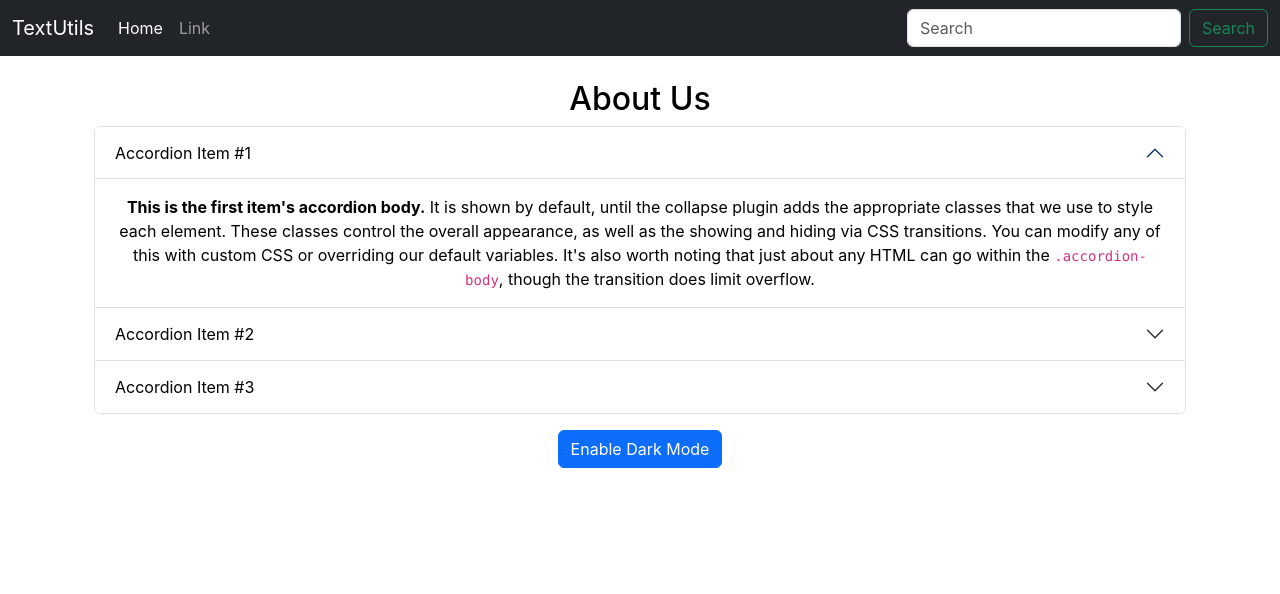
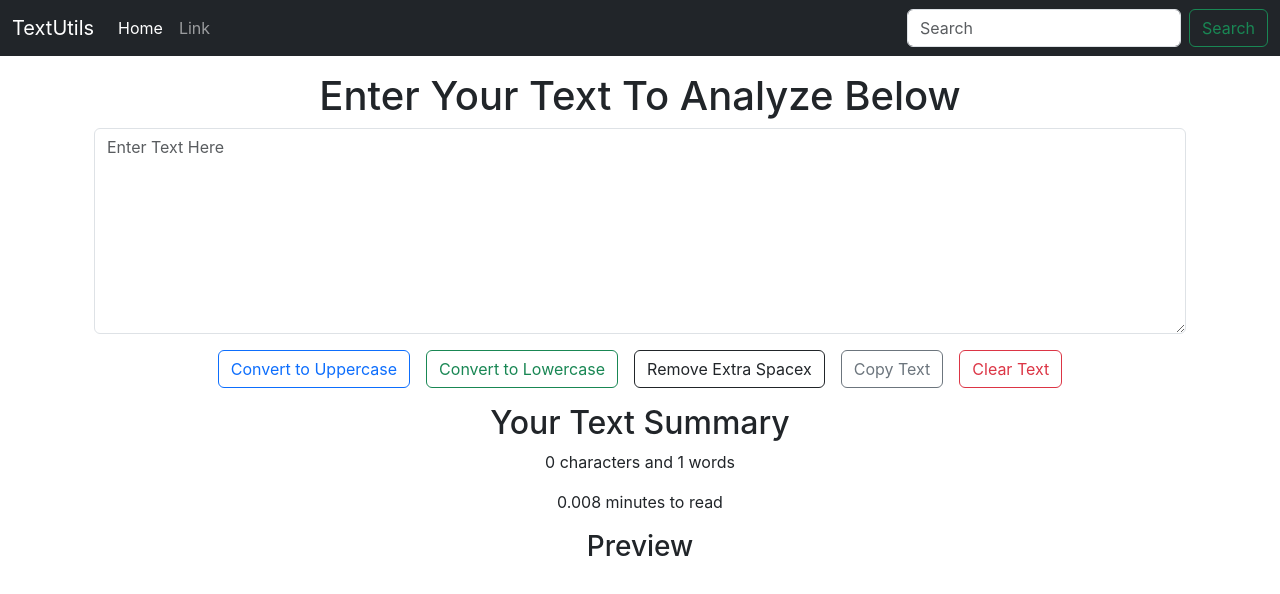
Before and after one commit to Vansh300901/TextUtils, a React (Create React App) app in the folder textutils/: page / in a window 1280 px wide. Shown: the top 594 px of the page. Built offline with nearby package versions, Linux system fonts and the light colour scheme.

Commit message:
Copy Text and Remove Extra Space
Added 2 new buttons to the textform component to remove extra spaces in the text as well as copy the text to the clipboard.

```diff
--- a/textutils/src/App.js
+++ b/textutils/src/App.js
@@ -7,12 +7,12 @@
   return (
     <div className="App">
       <NavBar title="TextUtils" />
+      <div className="container my-3">
+        <TextForm heading="Enter Your Text To Analyze Below" />
+      </div>
       {/* <div className="container my-3">
-        <TextForm heading="Enter Your Text To Analyze Below" />
+        <About />
       </div> */}
-      <div className="container my-3">
-        <About />
-      </div>
     </div>
   );
 }
--- a/textutils/src/components/TextForm.js
+++ b/textutils/src/components/TextForm.js
@@ -22,6 +22,16 @@
         setTextarea('')
     }
 
+    const handleCopyClick = () => {
+        console.log(document.getElementById("myBox"))
+        navigator.clipboard.writeText(document.getElementById("myBox").select())
+    }
+
+    const handleRemoveSpacesClick = () => {
+        let newText = textarea.split(/[ ]+/);
+        setTextarea(newText.join(" "))
+    }
+
     return (
         <>
             <div className='container'>
@@ -31,6 +41,8 @@
                 </div>
                 <button className="btn btn-outline-primary mx-2" onClick={handleUppercaseClick}>Convert to Uppercase</button>
                 <button className="btn btn-outline-success mx-2" onClick={handleLowercaseClick}>Convert to Lowercase</button>
+                <button className="btn btn-outline-dark mx-2" onClick={handleRemoveSpacesClick}>Remove Extra Spacex</button>
+                <button className="btn btn-outline-secondary mx-2" onClick={handleCopyClick}>Copy Text</button>
                 <button className="btn btn-outline-danger mx-2" onClick={handleClearClick}>Clear Text</button>
             </div>
             <div className="container my-3">
```
